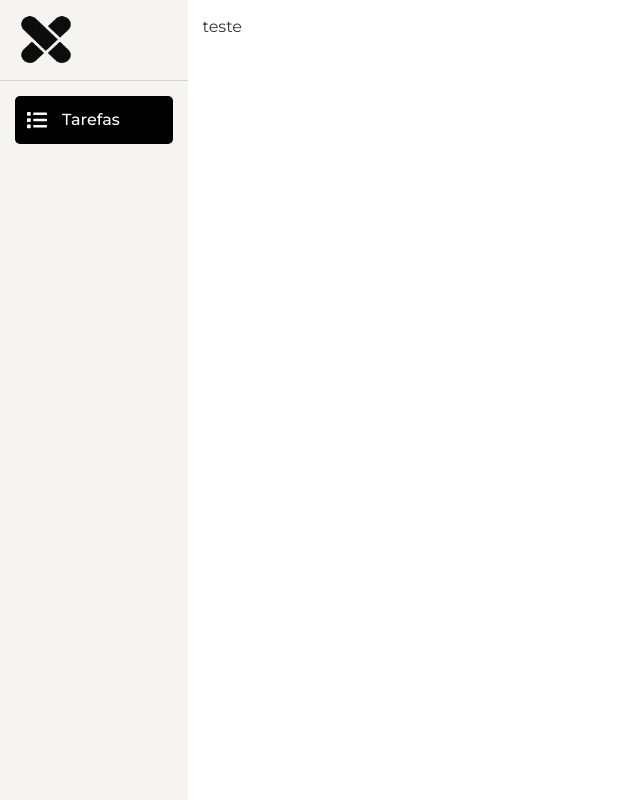
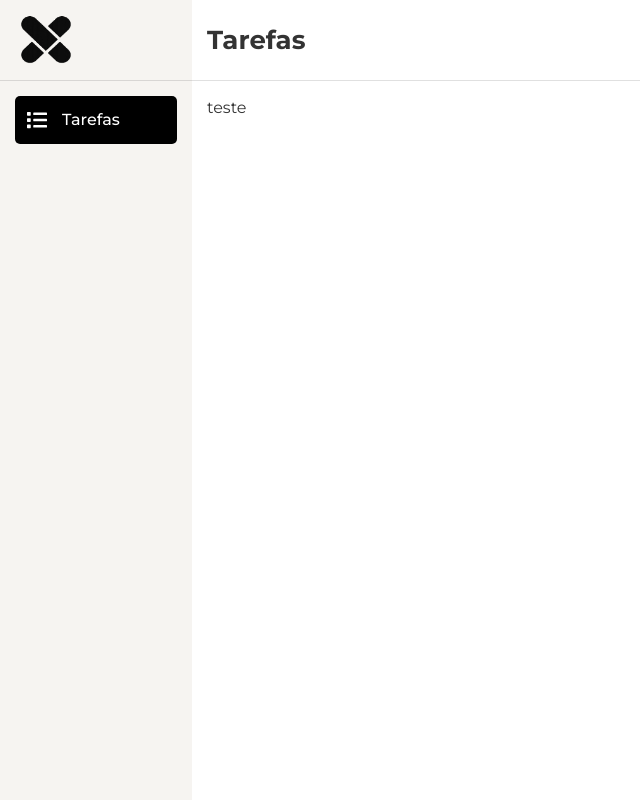
Before and after one commit to guilhermeoln/teste-sga, a Next.js app: page /tasks in a window 1280 px wide. Shown: the whole page, without its empty margins (0-640 px from the left). Built offline with nearby package versions, Linux system fonts and the light colour scheme.

Commit message:
feat: layout header

```diff
--- a/src/app/(private)/layout.tsx
+++ b/src/app/(private)/layout.tsx
@@ -1,18 +1,36 @@
+"use client";
+
 import Navbar from "@/components/Navbar";
-import { ChildrenWrapper, LayoutWrapper, NavbarWrapper } from "./styles";
+import {
+  ChildrenWrapper,
+  LayoutHeader,
+  LayoutWrapper,
+  NavbarWrapper,
+  RootWrapper,
+} from "./styles";
 import React from "react";
+import { Divider, Typography } from "@mui/material";
+import useRoutes from "@/hooks/useRoutes";
 
 type Props = {
   children: React.ReactNode;
 };
 
 export default function PrivateLayout({ children }: Props) {
+  const { currentRoute } = useRoutes();
+
   return (
     <LayoutWrapper>
       <NavbarWrapper>
         <Navbar />
       </NavbarWrapper>
-      <ChildrenWrapper>{children}</ChildrenWrapper>
+      <RootWrapper>
+        <LayoutHeader>
+          <Typography variant="h1">{currentRoute?.label ?? "-"}</Typography>
+        </LayoutHeader>
+        <Divider />
+        <ChildrenWrapper>{children}</ChildrenWrapper>
+      </RootWrapper>
     </LayoutWrapper>
   );
 }
--- a/src/app/(private)/styles.ts
+++ b/src/app/(private)/styles.ts
@@ -18,12 +18,25 @@ export const NavbarWrapper = styled(Box)(({ theme }) => ({
   },
 }));
 
-export const ChildrenWrapper = styled(Box)(({ theme }) => ({
+export const RootWrapper = styled(Box)(({ theme }) => ({
   display: "flex",
+  flexDirection: "column",
   flex: 0.85,
-  padding: "15px",
 
   [theme.breakpoints.down("md")]: {
     flex: 0.9,
   },
 }));
+
+export const ChildrenWrapper = styled(Box)({
+  flex: 1,
+  padding: "15px",
+});
+
+export const LayoutHeader = styled(Box)({
+  display: "flex",
+  alignItems: "center",
+  width: "100%",
+  padding: "15px",
+  height: "80px",
+});
--- a/src/hooks/useRoutes.ts
+++ b/src/hooks/useRoutes.ts
@@ -26,5 +26,6 @@ export default function useRoutes() {
 
   return {
     routes,
+    currentRoute: routes.find(({ path }) => path === pathname),
   };
 }
```
